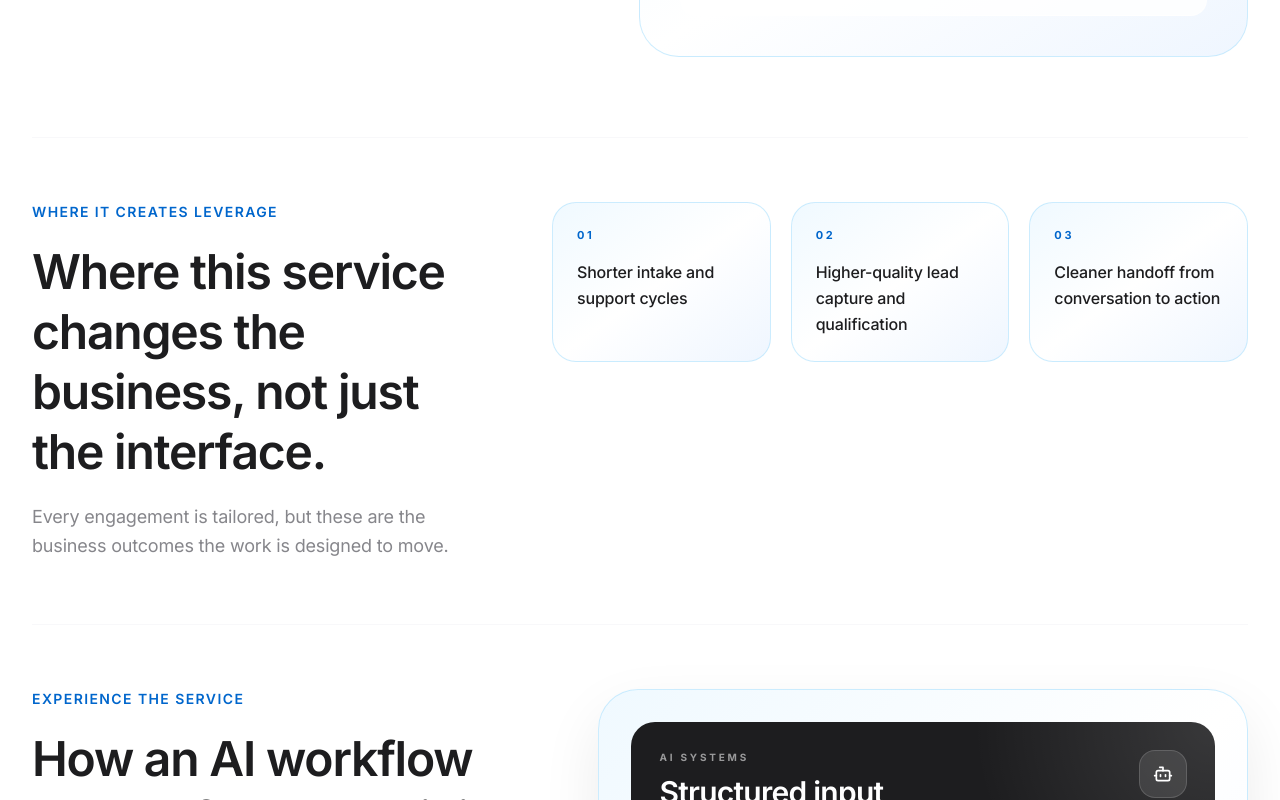
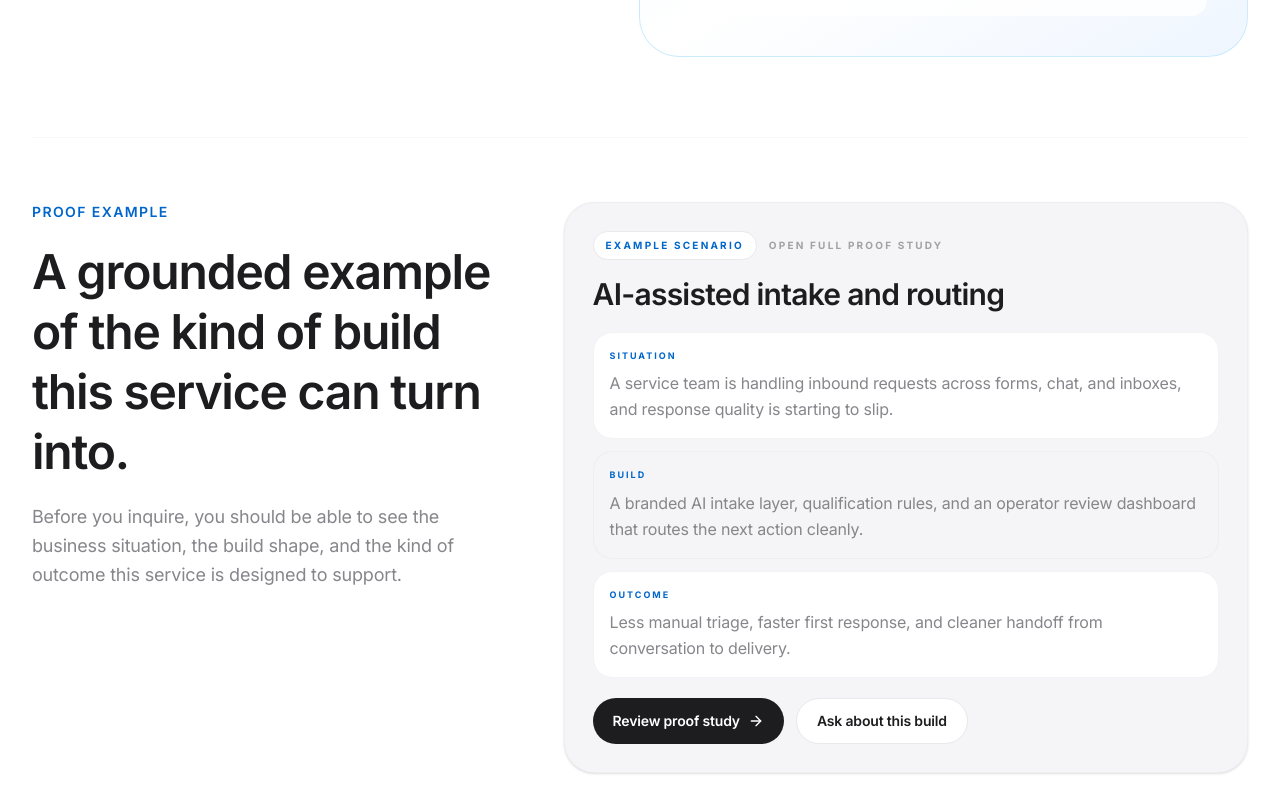
Before and after one commit to bakaltech/bakal-digital, a React (Vite) app: page /services/ai-development in a window 1280 px wide. Shown: the part 1000-1800 px from the top of the page. Built offline with nearby package versions, Linux system fonts and the light colour scheme.

Commit message:
Harden service and form trust flows

```diff
--- a/src/components/AIAgent.tsx
+++ b/src/components/AIAgent.tsx
@@ -2,6 +2,7 @@ import React, { useEffect, useRef, useState } from 'react';
 import { AnimatePresence, motion } from 'motion/react';
 import { Loader2, Maximize2, MessageSquare, Minimize2, RotateCcw, Send, Sparkles, X } from 'lucide-react';
 import { advanceGuidedChat, type GuidedChatResponse } from '../lib/guidedChat';
+import { isValidEmail } from '../lib/validation';
 
 type ChatMessage = { role: 'user' | 'model'; text: string };
 type LeadFormArgs = { projectType: string; projectStage: string; industry: string; mainGoal: string; budget: string; timeline: string; summary: string };
@@ -26,6 +27,7 @@ export default function AIAgent() {
   const [emailInput, setEmailInput] = useState('');
   const [websiteInput, setWebsiteInput] = useState('');
   const scrollRef = useRef<HTMLDivElement>(null);
+  const hasValidEmail = isValidEmail(emailInput);
 
   useEffect(() => {
     if (scrollRef.current) scrollRef.current.scrollTop = scrollRef.current.scrollHeight;
@@ -88,7 +90,13 @@ export default function AIAgent() {
 
   const handleFormSubmit = async (e: React.FormEvent) => {
     e.preventDefault();
-    if (!emailInput || !leadFormArgs || !leadFormStartedAt) return;
+    if (!leadFormArgs || !leadFormStartedAt) return;
+
+    if (!hasValidEmail) {
+      setFormStatus('error');
+      setFormError('Please enter a valid email so we can send the next step to the right inbox.');
+      return;
+    }
 
     setFormStatus('submitting');
     setFormError('');
@@ -206,10 +214,20 @@ export default function AIAgent() {
                         </div>
                         <div className="space-y-2">
                           <label htmlFor="assistant-email" className="text-xs font-semibold uppercase tracking-wider text-brand-400">Best Email For Follow-Up</label>
-                          <input id="assistant-email" type="email" required value={emailInput} onChange={(e) => setEmailInput(e.target.value)} placeholder="hello@example.com" className="w-full px-4 py-3 sm:px-6 sm:py-4 rounded-xl bg-white border border-brand-100/50 focus:outline-none focus:border-accent transition-colors text-ink text-sm shadow-sm" />
+                          <input
+                            id="assistant-email"
+                            type="email"
+                            required
+                            value={emailInput}
+                            onChange={(e) => setEmailInput(e.target.value)}
+                            aria-invalid={!!emailInput && !hasValidEmail}
+                            aria-describedby={formError ? 'assistant-form-error' : undefined}
+                            placeholder="hello@example.com"
+                            className="w-full px-4 py-3 sm:px-6 sm:py-4 rounded-xl bg-white border border-brand-100/50 focus:outline-none focus:border-accent transition-colors text-ink text-sm shadow-sm"
+                          />
                         </div>
-                        {formError && <p className="text-sm text-red-600" role="alert">{formError}</p>}
-                        <button type="submit" disabled={formStatus === 'submitting'} className="w-full py-3 sm:py-4 rounded-xl bg-accent text-white font-semibold text-sm hover:bg-ink transition-colors disabled:opacity-50 flex justify-center items-center">
+                        {formError && <p id="assistant-form-error" className="text-sm text-red-600" role="alert">{formError}</p>}
+                        <button type="submit" disabled={formStatus === 'submitting' || !hasValidEmail} className="w-full py-3 sm:py-4 rounded-xl bg-accent text-white font-semibold text-sm hover:bg-ink transition-colors disabled:opacity-50 disabled:cursor-not-allowed flex justify-center items-center">
                           {formStatus === 'submitting' ? <Loader2 className="w-4 h-4 animate-spin" /> : 'Send Project Brief'}
                         </button>
                       </form>
--- /dev/null
+++ b/src/lib/validation.ts
@@ -0,0 +1,3 @@
+export function isValidEmail(email: string) {
+  return /^[^\s@]+@[^\s@]+\.[^\s@]+$/.test(email.trim());
+}
--- a/src/pages/ServiceDetail.tsx
+++ b/src/pages/ServiceDetail.tsx
@@ -5,6 +5,7 @@ import { ArrowLeft, ArrowRight, CheckCircle2, MessageSquare } from 'lucide-react
 import { services } from '../data/services';
 import BrandedVisual from '../components/BrandedVisual';
 import ServiceShowcase from '../components/ServiceShowcase';
+import { proofDemos } from '../data/proof';
 
 const openChat = (serviceTitle: string) => {
   window.dispatchEvent(
@@ -17,6 +18,15 @@ const openChat = (serviceTitle: string) => {
 export default function ServiceDetail() {
   const { id } = useParams<{ id: string }>();
   const service = services.find((item) => item.id === id);
+  const relatedProofId =
+    id === 'ai-development'
+      ? 'nexus-ai'
+      : id === 'custom-web-platforms' || id === 'saas-development'
+        ? 'lumina-saas'
+        : id === 'ecommerce-systems'
+          ? 'velocity-ecommerce'
+          : 'orbit-automation';
+  const relatedProof = proofDemos.find((item) => item.id === relatedProofId);
 
   useEffect(() => {
     window.scrollTo({ top: 0, behavior: 'smooth' });
@@ -85,6 +95,58 @@ export default function ServiceDetail() {
             </div>
           </motion.div>
         </div>
+
+        <section className="py-12 sm:py-16 border-t border-brand-100/30">
+          <div className="grid lg:grid-cols-[0.82fr_1.18fr] gap-8 sm:gap-10 md:gap-14 items-start">
+            <div className="max-w-3xl">
+              <p className="text-sm font-semibold uppercase tracking-widest text-accent mb-5">Proof Example</p>
+              <h2 className="text-3xl sm:text-4xl md:text-5xl font-semibold text-ink tracking-tight leading-tight mb-5">
+                A grounded example of the kind of build this service can turn into.
+              </h2>
+              <p className="text-base sm:text-lg text-brand-400 leading-relaxed">
+                Before you inquire, you should be able to see the business situation, the build shape, and the kind of outcome this service is designed to support.
+              </p>
+            </div>
+            <div className="rounded-[1.9rem] border border-brand-100/50 bg-soft p-6 sm:p-7 shadow-sm">
+              <div className="flex flex-wrap items-center gap-3">
+                <span className="rounded-full border border-brand-100 bg-white px-3 py-1.5 text-[10px] font-bold uppercase tracking-[0.22em] text-accent">
+                  Example scenario
+                </span>
+                {relatedProof && (
+                  <Link to={`/portfolio/${relatedProof.id}`} className="text-[10px] font-bold uppercase tracking-[0.22em] text-brand-300 hover:text-accent transition-colors">
+                    Open full proof study
+                  </Link>
+                )}
+              </div>
+              <h3 className="mt-4 text-2xl sm:text-3xl font-semibold text-ink tracking-tight">{service.proofExample.title}</h3>
+              <div className="mt-5 grid gap-3">
+                <div className="rounded-[1.2rem] border border-brand-100/50 bg-white px-4 py-4">
+                  <p className="text-[9px] font-bold uppercase tracking-[0.22em] text-accent mb-2">Situation</p>
+                  <p className="text-sm sm:text-base text-brand-400 leading-relaxed">{service.proofExample.situation}</p>
+                </div>
+                <div className="rounded-[1.2rem] border border-brand-100/50 bg-soft px-4 py-4">
+                  <p className="text-[9px] font-bold uppercase tracking-[0.22em] text-accent mb-2">Build</p>
+                  <p className="text-sm sm:text-base text-brand-400 leading-relaxed">{service.proofExample.build}</p>
+                </div>
+                <div className="rounded-[1.2rem] border border-brand-100/50 bg-white px-4 py-4">
+                  <p className="text-[9px] font-bold uppercase tracking-[0.22em] text-accent mb-2">Outcome</p>
+                  <p className="text-sm sm:text-base text-brand-400 leading-relaxed">{service.proofExample.outcome}</p>
+                </div>
+              </div>
+              <div className="mt-5 flex flex-col sm:flex-row gap-3">
+                {relatedProof && (
+                  <Link to={`/portfolio/${relatedProof.id}`} className="inline-flex items-center justify-center gap-2 rounded-full bg-ink px-5 py-3 text-sm font-semibold text-white transition-colors hover:bg-accent">
+                    Review proof study
+                    <ArrowRight className="w-4 h-4" />
+                  </Link>
+                )}
+                <button type="button" onClick={() => openChat(service.title)} className="inline-flex items-center justify-center gap-2 rounded-full border border-brand-100 bg-white px-5 py-3 text-sm font-semibold text-ink transition-colors hover:border-accent hover:text-accent">
+                  Ask about this build
+                </button>
+              </div>
+            </div>
+          </div>
+        </section>
 
         <section className="py-12 sm:py-16 border-t border-brand-100/30">
           <div className="grid lg:grid-cols-[0.8fr_1.2fr] gap-8 sm:gap-10 md:gap-14 items-start">
--- a/src/pages/Services.tsx
+++ b/src/pages/Services.tsx
@@ -32,11 +32,21 @@ export default function Services() {
             </p>
           </div>
           <div className="rounded-[1.75rem] border border-brand-100/50 bg-white p-6 sm:p-7 shadow-sm">
-            <p className="text-[10px] font-bold uppercase tracking-[0.24em] text-accent mb-3">Not this</p>
+            <p className="text-[10px] font-bold uppercase tracking-[0.24em] text-accent mb-3">Best used when</p>
             <p className="text-base sm:text-lg text-brand-400 leading-relaxed">
-              If the need is only a low-context brochure site, a logo refresh, or another tool duct-taped onto an already messy stack, this is the wrong approach.
+              The strongest results come when the business needs real product structure, workflow improvement, automation, or a stronger conversion layer, not just a surface-level refresh.
             </p>
           </div>
+        </div>
+        <div className="mt-4 rounded-[1.75rem] border border-brand-100/50 bg-white p-6 sm:p-7 shadow-sm">
+          <p className="text-[10px] font-bold uppercase tracking-[0.24em] text-accent mb-3">Proof before inquiry</p>
+          <p className="text-base sm:text-lg text-brand-400 leading-relaxed">
+            If you want to judge the build quality first, the proof library shows working demos, concept studies, and the delivery rhythm behind each type of engagement.
+          </p>
+          <Link to="/portfolio" className="mt-4 inline-flex items-center gap-2 text-sm font-semibold text-ink hover:text-accent transition-colors">
+            Review the proof library
+            <ChevronRight className="w-4 h-4" />
+          </Link>
         </div>
       </section>
 
```
Also changed, not shown: src/components/LeadsGrid.tsx (+20 -8 lines), src/pages/Contact.tsx (+20 -8 lines).
